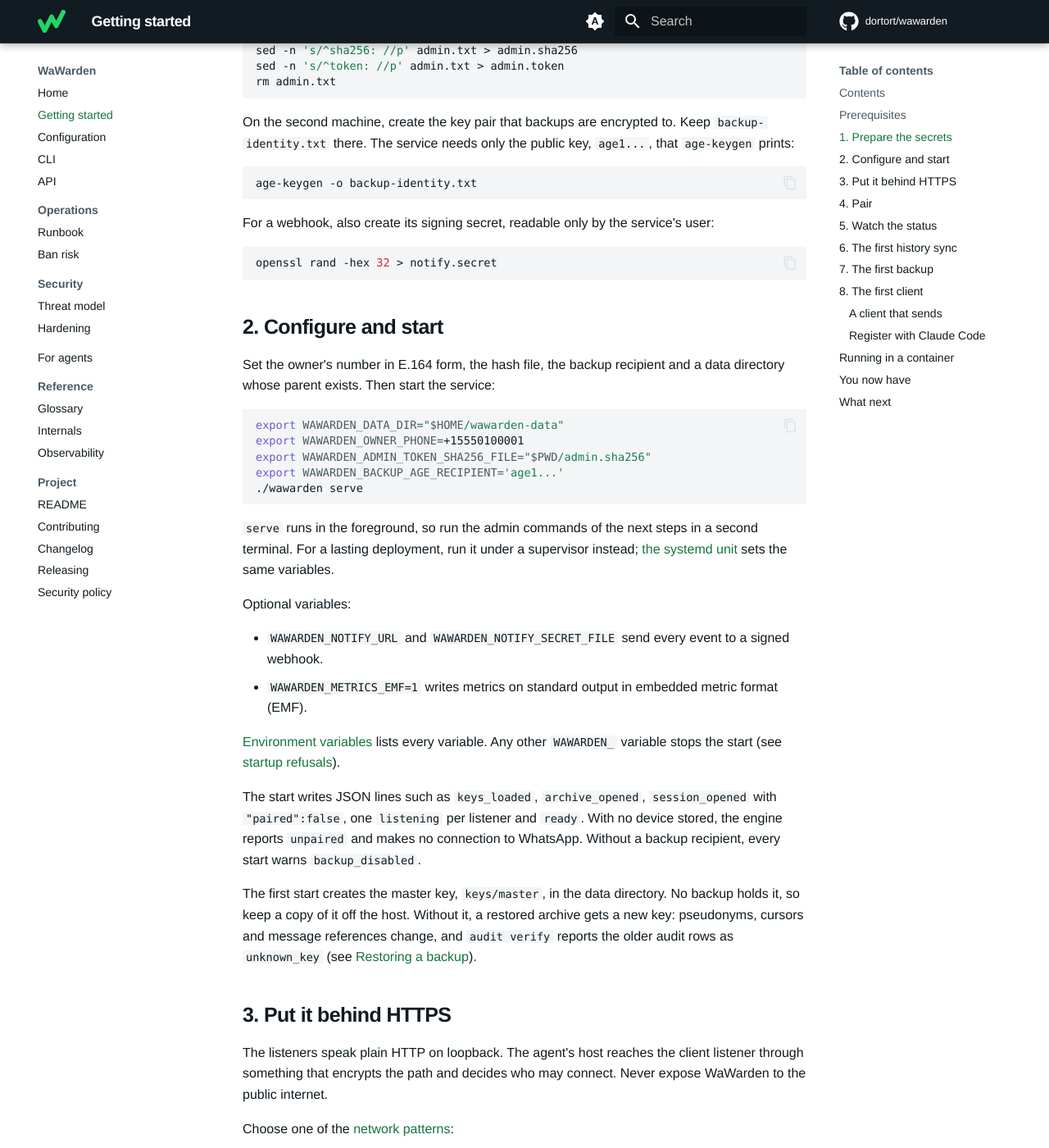
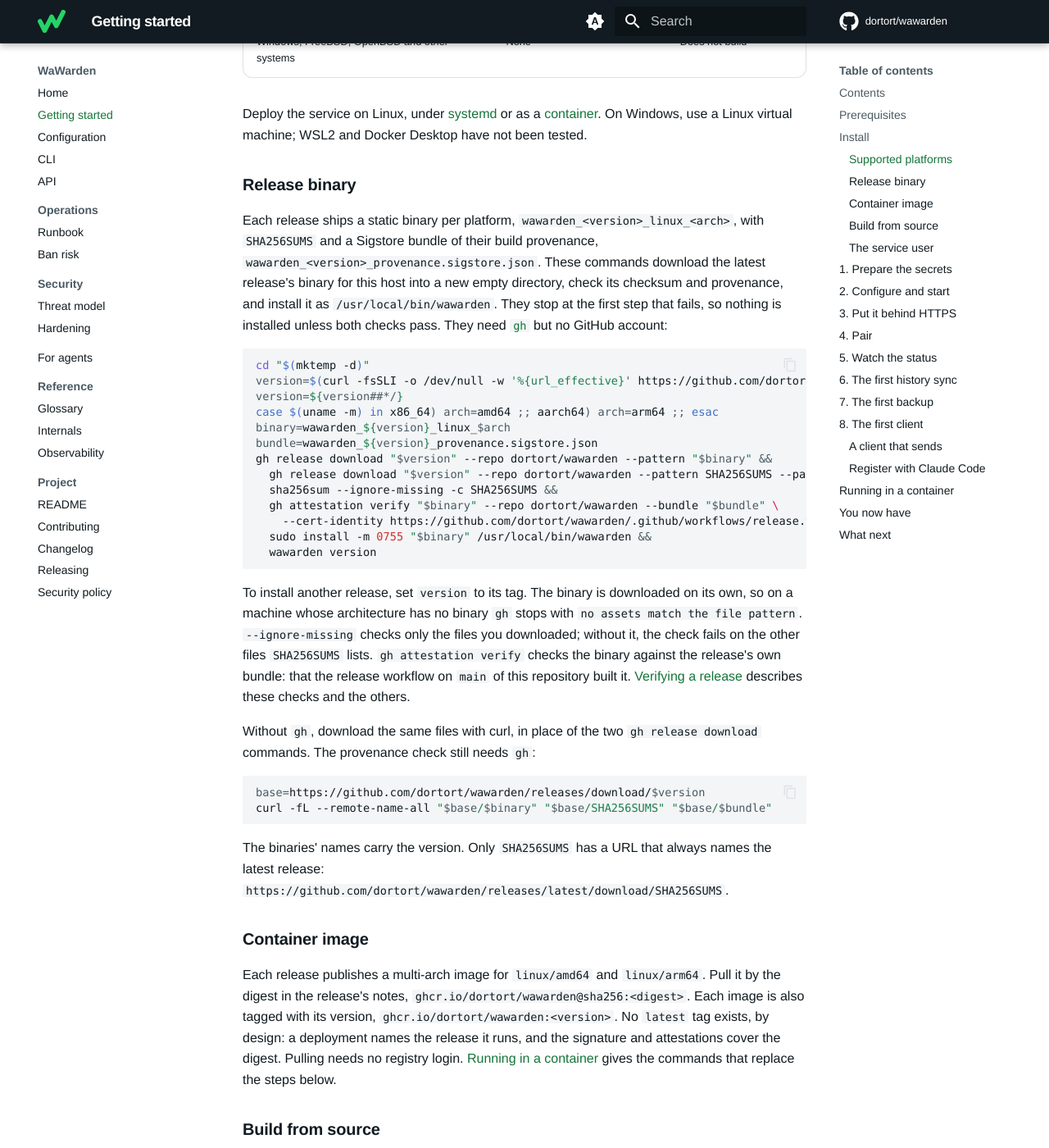
Before and after one commit to dortort/wawarden, an MkDocs documentation site: the page built from docs/getting-started.md, in a window 1280 px wide and 1400 px high, scrolled down 1676 px. Shown: the whole window at 82% size. Built offline with MkDocs 1.6.1 and Material for MkDocs 9.7.7, drawn with Linux system fonts in a browser that asks for light colours; comment, search, counter and statistics services are not loaded; some of the changed text lies outside the part shown.

Commit message:
docs(getting-started): add an Install section
Co-Authored-By: Claude Opus 5.5 <noreply@anthropic.com>
Co-Authored-By: Claude Fable 5.1 <noreply@anthropic.com>

````diff
--- a/docs/getting-started.md
+++ b/docs/getting-started.md
@@ -16,6 +16,7 @@ alongside each step.
 ## Contents
 
 - [Prerequisites](#prerequisites)
+- [Install](#install)
 - [1. Prepare the secrets](#1-prepare-the-secrets)
 - [2. Configure and start](#2-configure-and-start)
 - [3. Put it behind HTTPS](#3-put-it-behind-https)
@@ -30,16 +31,8 @@ alongside each step.
 
 ## Prerequisites
 
-- [ ] **The binary or the image.** One of:
-  - a release binary, `wawarden_<version>_linux_amd64` or
-    `wawarden_<version>_linux_arm64`, verified as
-    [`RELEASING.md`](../RELEASING.md#verifying-a-release) describes and saved
-    as an executable `wawarden`;
-  - the image `ghcr.io/dortort/wawarden`, pulled by the digest in a release's
-    notes and verified the same way;
-  - a build from source with git and Go 1.21 or later, which downloads the
-    toolchain that `go.mod` names:
-    `go build -trimpath -o wawarden ./cmd/wawarden`.
+- [ ] **WaWarden**, installed as [Install](#install) describes: a release
+  binary, the image, or a build from source.
 - [ ] **A user other than root** to run the service. `serve` refuses to start
   as root.
 - [ ] **The [age](https://age-encryption.org) tools on a second machine**, to
@@ -53,6 +46,121 @@ alongside each step.
   VPN such as Tailscale, a private subnet with TLS, or a reverse proxy with TLS
   (see [network patterns](hardening.md#network-patterns)).
 - [ ] **Claude Code**, or another MCP client, on the agent's host.
+
+## Install
+
+### Supported platforms
+
+| Platform | Release artifacts | From source |
+|---|---|---|
+| Linux on `amd64` (`x86_64`) and `arm64` (`aarch64`) | Binaries and the container image | Supported |
+| macOS 13 Ventura or later, Apple silicon and Intel | None | Builds; CI does not test it |
+| Linux on other architectures | None | May build; not tested |
+| Windows, FreeBSD, OpenBSD and other systems | None | Does not build |
+
+Deploy the service on Linux, under [systemd](hardening.md#systemd) or as a
+[container](configuration.md#container-image). On Windows, use a Linux
+virtual machine; WSL2 and Docker Desktop have not been tested.
+
+### Release binary
+
+Each release ships a static binary per platform,
+`wawarden_<version>_linux_<arch>`, with `SHA256SUMS` and a Sigstore bundle of
+their build provenance, `wawarden_<version>_provenance.sigstore.json`. These
+commands download the latest release's binary for this host into a new empty
+directory, check its checksum and provenance, and install it as
+`/usr/local/bin/wawarden`. They stop at the first step that fails, so nothing
+is installed unless both checks pass. They need [`gh`](https://cli.github.com)
+but no GitHub account:
+
+```sh
+cd "$(mktemp -d)"
+version=$(curl -fsSLI -o /dev/null -w '%{url_effective}' https://github.com/dortort/wawarden/releases/latest)
+version=${version##*/}
+case $(uname -m) in x86_64) arch=amd64 ;; aarch64) arch=arm64 ;; esac
+binary=wawarden_${version}_linux_$arch
+bundle=wawarden_${version}_provenance.sigstore.json
+gh release download "$version" --repo dortort/wawarden --pattern "$binary" &&
+  gh release download "$version" --repo dortort/wawarden --pattern SHA256SUMS --pattern "$bundle" &&
+  sha256sum --ignore-missing -c SHA256SUMS &&
+  gh attestation verify "$binary" --repo dortort/wawarden --bundle "$bundle" \
+    --cert-identity https://github.com/dortort/wawarden/.github/workflows/release.yml@refs/heads/main &&
+  sudo install -m 0755 "$binary" /usr/local/bin/wawarden &&
+  wawarden version
+```
+
+To install another release, set `version` to its tag. The binary is
+downloaded on its own, so on a machine whose architecture has no binary `gh`
+stops with `no assets match the file pattern`. `--ignore-missing` checks only
+the files you downloaded; without it, the check fails on the other files
+`SHA256SUMS` lists. `gh attestation verify` checks the binary against the
+release's own bundle: that the release workflow on `main` of this repository
+built it. [Verifying a release](../RELEASING.md#verifying-a-release)
+describes these checks and the others.
+
+Without `gh`, download the same files with curl, in place of the two
+`gh release download` commands. The provenance check still needs `gh`:
+
+```sh
+base=https://github.com/dortort/wawarden/releases/download/$version
+curl -fL --remote-name-all "$base/$binary" "$base/SHA256SUMS" "$base/$bundle"
+```
+
+The binaries' names carry the version. Only `SHA256SUMS` has a URL that
+always names the latest release:
+`https://github.com/dortort/wawarden/releases/latest/download/SHA256SUMS`.
+
+### Container image
+
+Each release publishes a multi-arch image for `linux/amd64` and `linux/arm64`.
+Pull it by the digest in the release's notes,
+`ghcr.io/dortort/wawarden@sha256:<digest>`. Each image is also tagged with its
+version, `ghcr.io/dortort/wawarden:<version>`. No `latest` tag exists, by
+design: a deployment names the release it runs, and the signature and
+attestations cover the digest. Pulling needs no registry login.
+[Running in a container](#running-in-a-container) gives the commands that
+replace the steps below.
+
+### Build from source
+
+You need git and Go. Build a release tag, not `main`:
+
+```sh
+git clone https://github.com/dortort/wawarden
+cd wawarden
+git checkout "$(git tag --list 'v*' --sort=-v:refname | head -n 1)"
+CGO_ENABLED=0 go build -trimpath -o wawarden ./cmd/wawarden
+sudo install -m 0755 wawarden /usr/local/bin/wawarden
+```
+
+`CGO_ENABLED=0` builds without cgo, like the release; on Linux that makes a
+static binary. The `go` command, 1.21 or later, downloads the Go version on the
+`toolchain` line of `go.mod` when the installed one is older. Some
+distributions' Go packages, such as Fedora's and Alpine's, set
+`GOTOOLCHAIN=local` in their `go.env`, which turns that off. The build then
+needs Go 1.26.0 or later, the `go` line of `go.mod`, and uses the installed Go.
+`go env GOTOOLCHAIN` shows the setting, and `GOTOOLCHAIN=auto` in front of the
+build command turns the download back on.
+
+`wawarden version` of such a build prints `dev`. `go version -m wawarden`
+shows the module version, which is the tag for a clean checkout of one. The
+binary is not byte-identical to the release's;
+[Reproducing a release](../RELEASING.md#reproducing-a-release) gives the
+procedure that is.
+
+### The service user
+
+The [systemd unit](hardening.md#systemd) runs `/usr/local/bin/wawarden` as the
+system user and group `wawarden`, and creates the data directory,
+`/var/lib/wawarden`. Create the user without a login shell; its home is that
+directory:
+
+```sh
+sudo useradd --system --user-group --home-dir /var/lib/wawarden --no-create-home --shell /usr/sbin/nologin wawarden
+```
+
+The rest of this guide runs `wawarden` as your own user, in the foreground.
+The unit takes over for a lasting deployment.
 
 ## 1. Prepare the secrets
 
````
